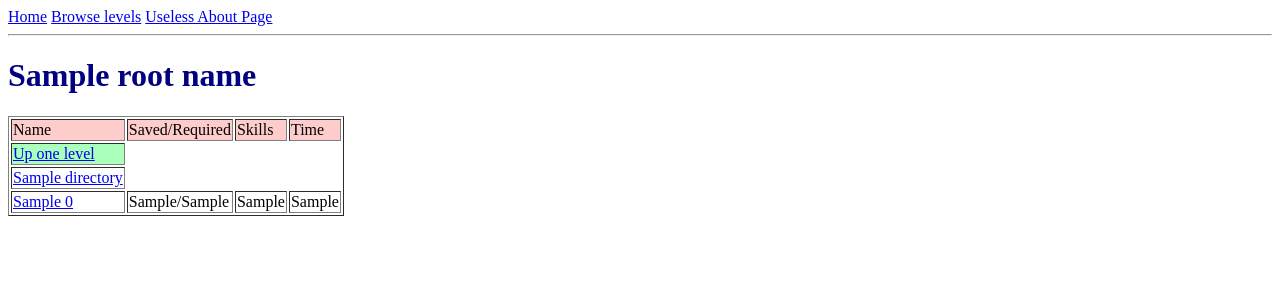
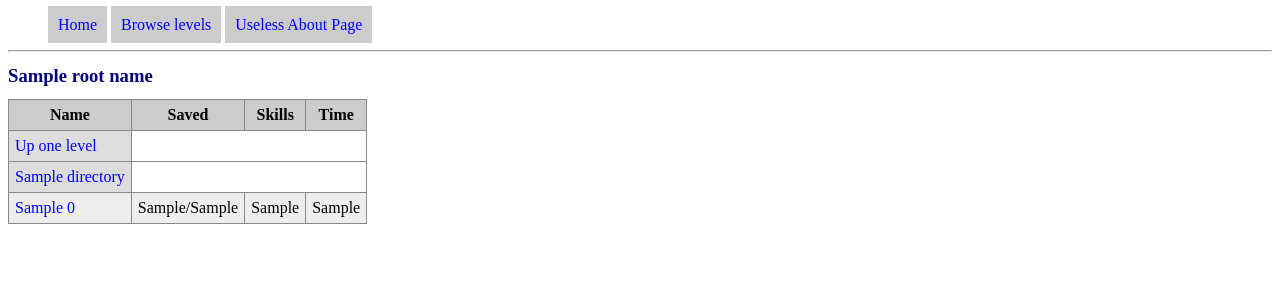
Before and after one commit to geoo89/lixdb, a Django app: template templates/lixdb/levels.html in a window 1280 px wide. Shown: the top 300 px of the page. Run offline with Django 3.2, Linux system fonts and the light colour scheme; tables that the repository leaves empty hold one stand-in row (values such as "Sample post"); the template is opened without the code that fills it: values that come from a table or form of the project are taken from there, most other values are stand-ins (such as "Sample title", 1, 10 or a date in 2020).

Commit message:
Level titles and order

```diff
--- a/lixdb/models.py
+++ b/lixdb/models.py
@@ -3,8 +3,10 @@ from django.db import models
 # official flag default = true
 
 class Directory(models.Model):
-    name = models.CharField(max_length=128) # change to full path
+    name = models.CharField(max_length=128) # this is the full path
     parent = models.ForeignKey('self', null=True) # the root folder has 0 -- or make it refer to itself?
+    ordered = models.BooleanField(default = False)
+    oid = models.IntegerField() # order id
     # is_root
 
     def __unicode__(self): # add recursion here to get full path
@@ -13,9 +15,10 @@ class Directory(models.Model):
     # associate a _order.X.txt with a directory
 
 class Level(models.Model): # inherit from Directory?
-    name = models.CharField(max_length=128)
+    name = models.CharField(max_length=128) # this is the full path
     parent = models.ForeignKey(Directory)
-    #title = models.CharField(max_length=128)
+    title = models.CharField(max_length=128)
+    oid = models.IntegerField() # order id
     #lems_required = models.IntegerField()
     #time = models.IntegerField(default=0)
     # also use FileField/FilePathField?
@@ -28,7 +31,6 @@ class Replay(models.Model):
     status = models.CharField(max_length=32)
     level_path = models.CharField(max_length=256)
     level = models.ForeignKey(Level, null = True)
-    #url = models.URLField()
     author = models.CharField(max_length=128) # in the future this should be come a user id
     lems_saved = models.IntegerField(default=0)
     lems_required = models.IntegerField(default=0)
--- a/lixdb/views.py
+++ b/lixdb/views.py
@@ -54,8 +54,8 @@ def level_list(request, root_name_url):
 
         # Retrieve all of the associated pages.
         # Note that filter returns >= 1 model instance.
-        levels = Level.objects.filter(parent = directory)
-        directories = Directory.objects.filter(parent = directory)
+        levels = Level.objects.filter(parent = directory).order_by('oid')
+        directories = Directory.objects.filter(parent = directory).order_by('oid')
 
         level_stats = []
         for level in levels:
--- a/static/stylesheet.css
+++ b/static/stylesheet.css
@@ -1,4 +1,50 @@
 h1 {
-    font-size: 10;
+    font-size: 14pt;
     color: #000080;
 }
+
+.header-list li {
+    display: inline;
+    background-color: #CCCCCC;
+    color: #CCCCCC;
+    padding: 10px;
+}
+
+table {
+    border-collapse: collapse;
+}
+
+table, tr, th, td {
+    border: 1px solid #888888;
+}
+
+td, th {
+    padding: 6px;
+}
+
+th {
+    background-color: #CCCCCC;
+}
+
+tr {
+    background-color: #EEEEEE;
+}
+
+tr.dir td {
+    background-color: #DDDDDD;
+}
+
+tr.lev td {
+    background-color: #EEEEEE;
+}
+
+
+a {
+    color: blue;
+    text-decoration: none;
+}
+
+a:hover {
+    color: blue;
+    text-decoration: underline;
+}
--- a/templates/lixdb/base.html
+++ b/templates/lixdb/base.html
@@ -10,9 +10,12 @@
     </head>
 
     <body>
-        <a href="/lixdb">Home</a>
-        <a href="/lixdb/levels">Browse levels</a>
-        <a href="/lixdb/about/">Useless About Page</a><hr />
+    <ul class="header-list">
+        <li><a href="/lixdb">Home</a></li>
+        <li><a href="/lixdb/levels">Browse levels</a></li>
+        <li><a href="/lixdb/about/">Useless About Page</a></li>
+    </ul>
+        <hr />
 
         {% block body_block %}{% endblock %}
     </body>
--- a/templates/lixdb/levels.html
+++ b/templates/lixdb/levels.html
@@ -7,21 +7,21 @@
 
     {% if directory %}
         <table border=1>
-            <tr bgcolor="#FFCCCC">
-                <td>Name</td>
-                <td>Saved/Required</td>
-                <td>Skills</td>
-                <td>Time</td>
+            <tr>
+                <th>Name</th>
+                <th>Saved</th>
+                <th>Skills</th>
+                <th>Time</th>
             </tr>
-            <tr bgcolor="#AAFFBB"><td><a href="/lixdb/{{ parent_dir }}">Up one level</a></td></tr>
+            <tr class="dir"><td><a href="/lixdb/{{ parent_dir }}">Up one level</a></td></tr>
             {% for dir in directories %}
-            <tr>
+            <tr class="dir">
                 <td><a href="/lixdb/{{ dir.name }}/">{{ dir.name }}</a></td>
             </tr>
             {% endfor %}
             {% for lev in level_stats %}
-            <tr>
-                <td><a href="/lixdb/{{ lev.0.name }}">{{ lev.0.name }}</a></td>
+            <tr class="lev">
+                <td><a href="/lixdb/{{ lev.0.name }}">{{ lev.0.title }}</a></td>
                 {% if lev.1 %}
                 <td>{{ lev.1.0 }}/{{ lev.1.1 }}</td>
                 <td>{{ lev.1.2 }}</td>
```
Also changed, not shown: populate.py (+31 -4 lines), templates/lixdb/replays.html (+16 -16 lines), 1 other file.
